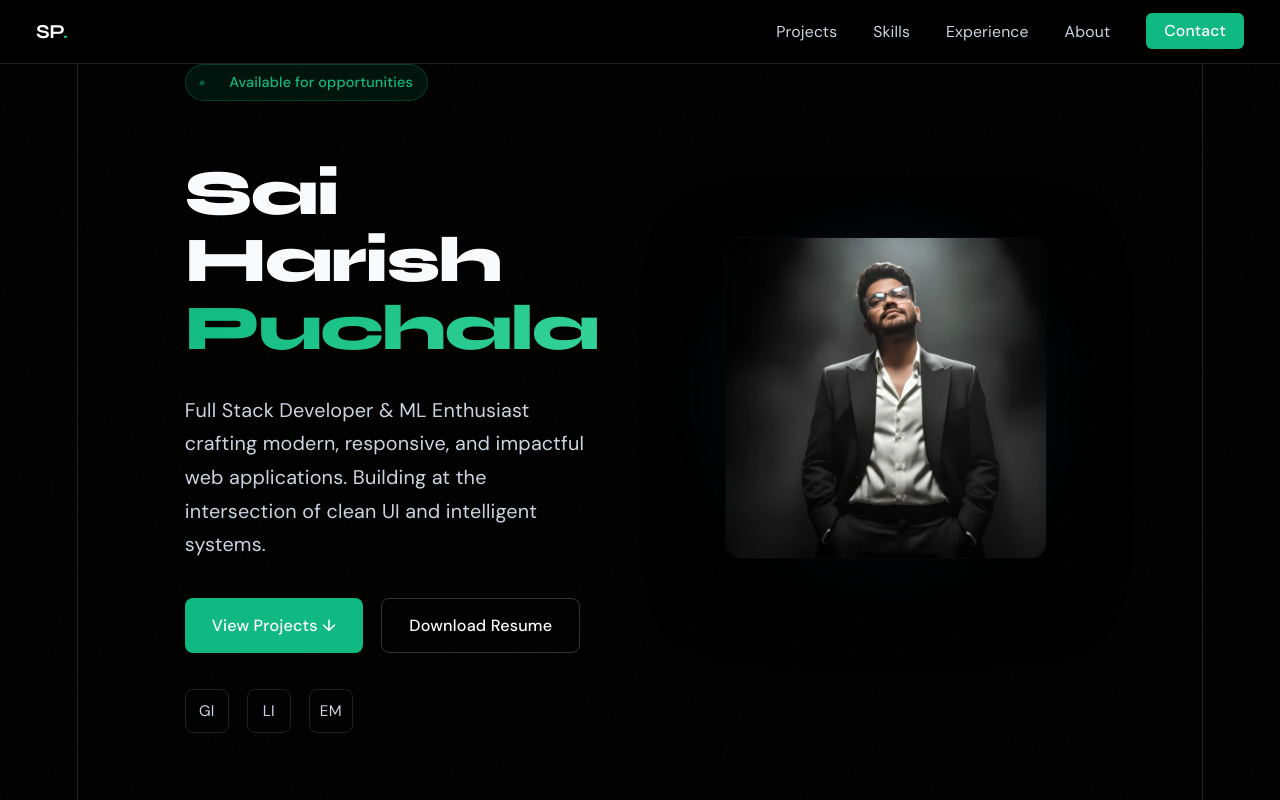
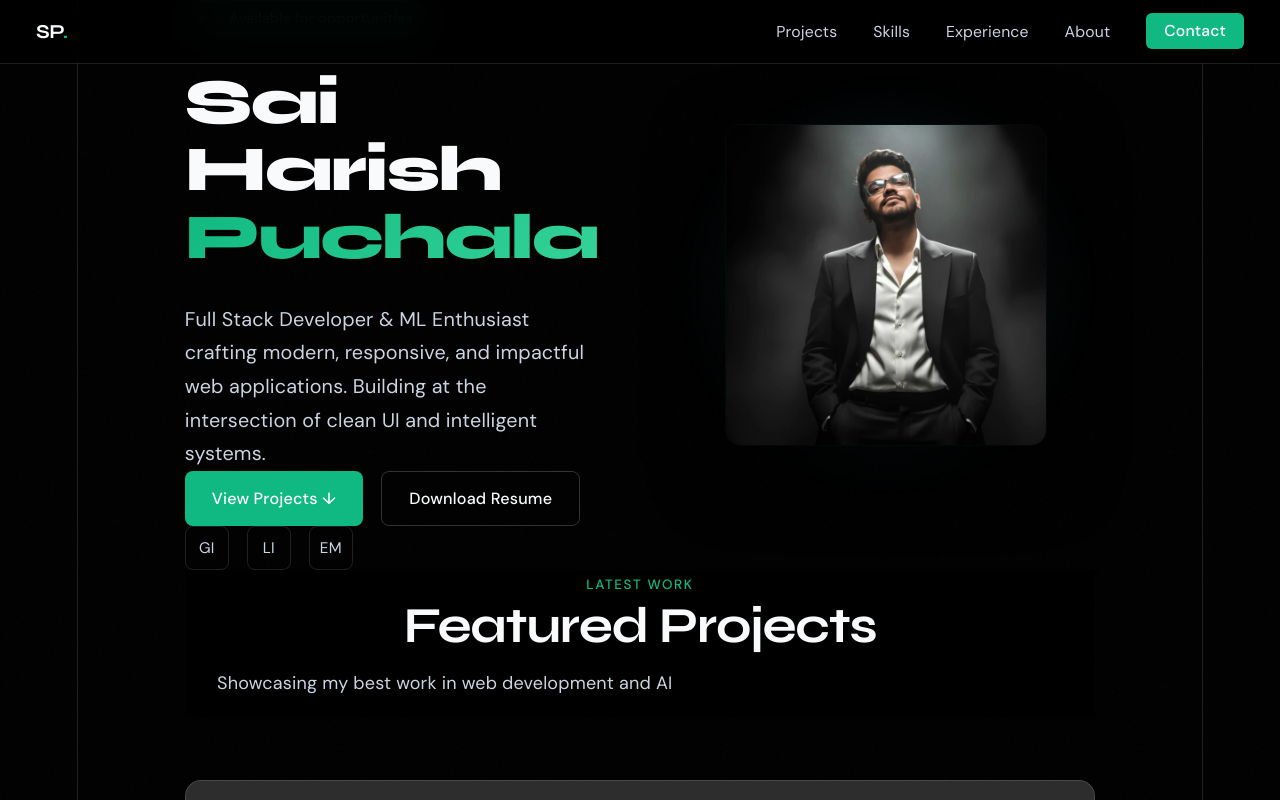
Before and after one commit to saiharish587/Portfolio, a React (Vite) app: page / in a window 1280 px wide. Shown: the top 800 px of the page. Built offline with nearby package versions, Linux system fonts and the light colour scheme.

Commit message:
Remove gaps between navigation and hero section

```diff
--- a/src/styles.css
+++ b/src/styles.css
@@ -128,12 +128,12 @@ section { position: relative; z-index: 2; }
 
 /* HERO */
 #hero {
-  min-height: 90vh;
+  min-height: auto;
   display: flex;
   align-items: center;
-  padding-top: clamp(56px, 8vh, 64px);
+  padding-top: 0;
   overflow: hidden;
-  padding-bottom: clamp(2rem, 3vh, 3rem);
+  padding-bottom: 0;
 }
 
 .hero-grid {
@@ -142,10 +142,12 @@ section { position: relative; z-index: 2; }
   gap: clamp(2rem, 8vw, 4rem);
   align-items: center;
   width: 100%;
+  margin: 0;
 }
 
 .hero-content {
   text-align: left;
+  margin: 0;
 }
 
 .hero-badge {
@@ -159,7 +161,7 @@ section { position: relative; z-index: 2; }
   border-radius: 100px;
   font-size: clamp(0.7rem, 1.5vw, 0.8rem);
   font-weight: 500;
-  margin-bottom: clamp(1rem, 3vw, 1.5rem);
+  margin-bottom: 0;
 }
 
 .hero-badge::before {
@@ -196,20 +198,20 @@ section { position: relative; z-index: 2; }
   color: var(--text-2);
   max-width: 450px;
   line-height: 1.7;
-  margin-top: clamp(0.75rem, 2vw, 1rem);
+  margin-top: 0;
 }
 
 .hero-cta {
   display: flex;
   flex-wrap: wrap;
   gap: clamp(0.75rem, 2vw, 1rem);
-  margin-top: clamp(1.5rem, 4vw, 2rem);
+  margin-top: 0;
 }
 
 .hero-actions {
   display: flex;
   gap: clamp(0.75rem, 2vw, 1rem);
-  margin-top: clamp(1.5rem, 3vw, 2rem);
+  margin-top: 0;
   flex-wrap: wrap;
 }
 
@@ -261,7 +263,7 @@ section { position: relative; z-index: 2; }
 .hero-socials {
   display: flex;
   gap: clamp(0.75rem, 2vw, 1rem);
-  margin-top: clamp(1.5rem, 4vw, 2rem);
+  margin-top: 0;
   flex-wrap: wrap;
 }
 
@@ -390,7 +392,7 @@ section { position: relative; z-index: 2; }
 }
 
 /* PROJECTS */
-#projects { padding: clamp(5rem, 10vw, 7rem) 0; }
+#projects { padding: 0 0 clamp(5rem, 10vw, 7rem) 0; }
 
 .projects-header {
   margin-bottom: clamp(2rem, 5vw, 3.5rem);
```
